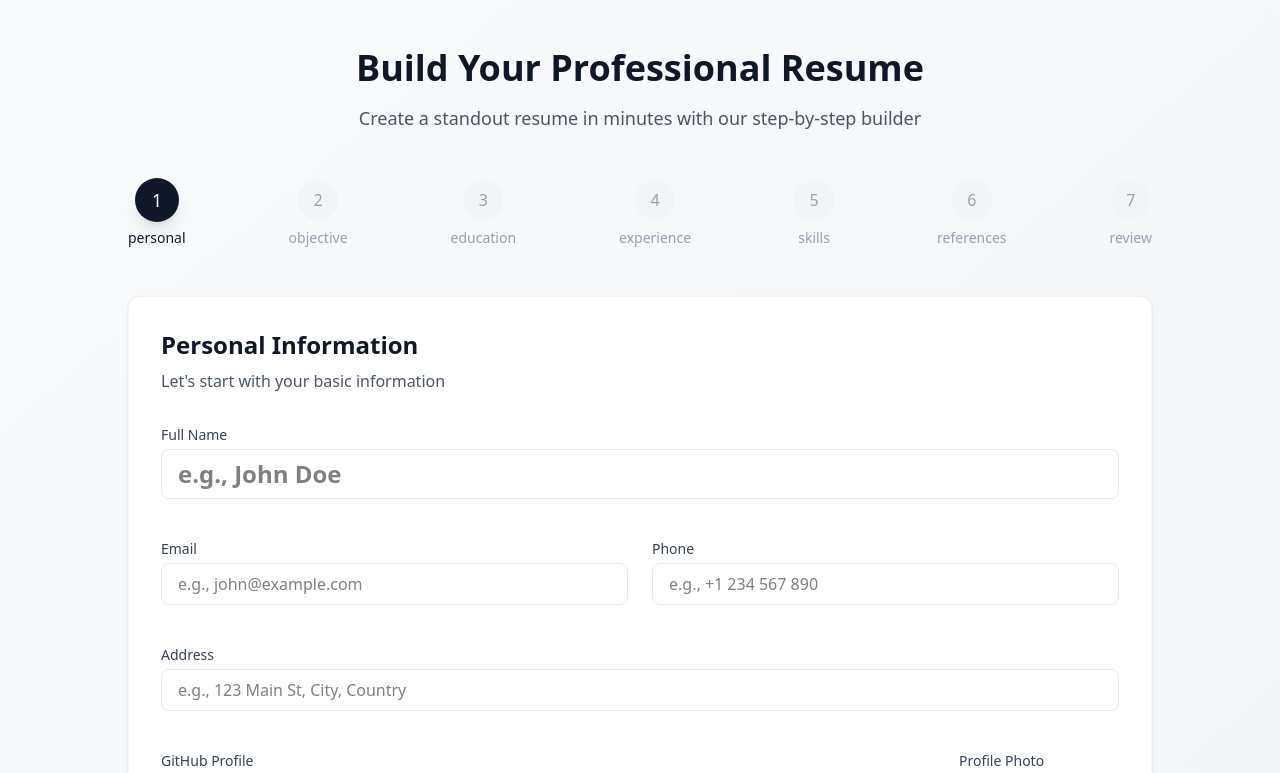
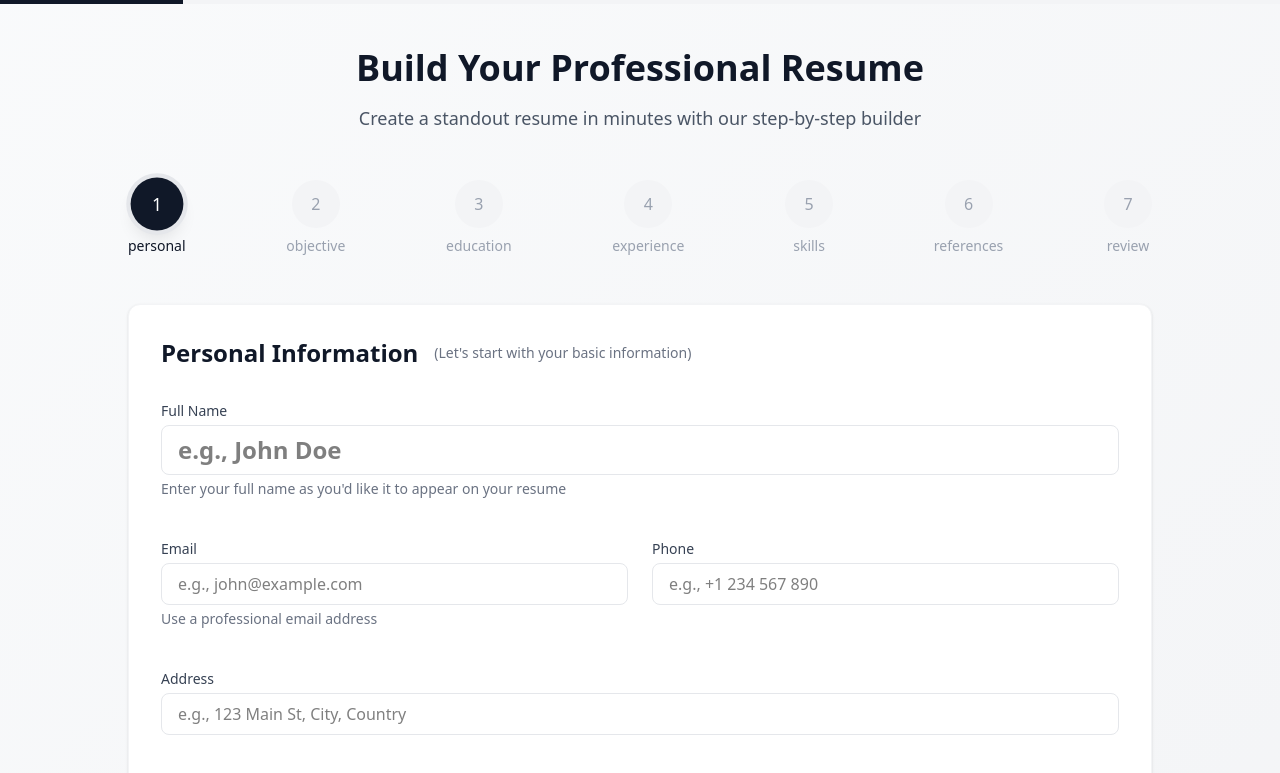
Before and after one commit to DarwinMelaya/ResumeKer, a React (Vite) app in the folder frontend/: page /home in a window 1280 px wide. Shown: the top 773 px of the page. Built offline with nearby package versions, Linux system fonts and the light colour scheme.

Commit message:
Fix the UI make it more proffesinal

```diff
--- a/frontend/src/pages/Home.jsx
+++ b/frontend/src/pages/Home.jsx
@@ -20,18 +20,18 @@ const StepIndicator = ({ currentStep, totalSteps }) => (
       {Array.from({ length: totalSteps }, (_, i) => (
         <motion.div
           key={i}
-          className="flex flex-col items-center"
+          className="flex flex-col items-center group cursor-help"
           initial={{ opacity: 0, y: 20 }}
           animate={{ opacity: 1, y: 0 }}
           transition={{ delay: i * 0.1 }}
         >
           <div
             className={`
-            w-10 h-10 rounded-full flex items-center justify-center
+            w-12 h-12 rounded-full flex items-center justify-center
             transition-all duration-300 ease-in-out
             ${
               i === currentStep
-                ? "bg-gray-900 text-white shadow-lg scale-110"
+                ? "bg-gray-900 text-white shadow-lg scale-110 ring-4 ring-gray-200"
                 : i < currentStep
                 ? "bg-gray-700 text-white"
                 : "bg-gray-100 text-gray-400"
@@ -42,7 +42,7 @@ const StepIndicator = ({ currentStep, totalSteps }) => (
           </div>
           <span
             className={`
-            mt-2 text-sm font-medium
+            mt-2 text-sm font-medium whitespace-nowrap
             ${
               i === currentStep
                 ? "text-gray-900"
@@ -54,9 +54,12 @@ const StepIndicator = ({ currentStep, totalSteps }) => (
           >
             {Object.keys(STEPS)[i].toLowerCase()}
           </span>
+          <div className="absolute invisible group-hover:visible bg-gray-900 text-white text-xs rounded py-1 px-2 -bottom-8">
+            Step {i + 1} of {totalSteps}
+          </div>
         </motion.div>
       ))}
-      <div className="absolute top-5 left-0 w-full h-[2px] bg-gray-200 -z-10" />
+      <div className="absolute top-6 left-0 w-full h-[2px] bg-gray-200 -z-10" />
     </div>
   </div>
 );
@@ -68,6 +71,7 @@ const InputField = ({
   onChange,
   placeholder,
   className = "",
+  helper,
 }) => (
   <div className="mb-4">
     <label className="block text-sm font-medium text-gray-700 mb-1">
@@ -82,9 +86,11 @@ const InputField = ({
         w-full px-4 py-2 rounded-lg border border-gray-200
         focus:ring-2 focus:ring-gray-900 focus:border-transparent
         transition-all duration-200 ease-in-out bg-white
+        hover:border-gray-300
         ${className}
       `}
     />
+    {helper && <p className="mt-1 text-sm text-gray-500">{helper}</p>}
   </div>
 );
 
@@ -100,11 +106,17 @@ const StepContainer = ({ children, title, subtitle }) => (
     initial={{ opacity: 0, y: 20 }}
     animate={{ opacity: 1, y: 0 }}
     exit={{ opacity: 0, y: -20 }}
-    className="bg-white rounded-xl shadow-sm p-8 border border-gray-100"
+    className="bg-white rounded-xl shadow-sm p-8 border border-gray-100 hover:shadow-md transition-shadow"
   >
     <div className="mb-8">
-      <h2 className="text-2xl font-bold text-gray-900">{title}</h2>
-      {subtitle && <p className="mt-2 text-gray-600">{subtitle}</p>}
+      <h2 className="text-2xl font-bold text-gray-900 flex items-center gap-2">
+        {title}
+        {subtitle && (
+          <span className="text-sm font-normal text-gray-500 ml-2">
+            ({subtitle})
+          </span>
+        )}
+      </h2>
     </div>
     {children}
   </motion.div>
@@ -939,6 +951,7 @@ const Home = () => {
             }
             placeholder="e.g., John Doe"
             className="text-2xl font-semibold"
+            helper="Enter your full name as you'd like it to appear on your resume"
           />
         </div>
         <InputField
@@ -947,6 +960,7 @@ const Home = () => {
           value={formData.personalInfo.email}
           onChange={(e) => handlePersonalInfoChange("email", e.target.value)}
           placeholder="e.g., john@example.com"
+          helper="Use a professional email address"
         />
         <InputField
           label="Phone"
@@ -1028,6 +1042,10 @@ const Home = () => {
 
   return (
     <div className="min-h-screen bg-gradient-to-br from-gray-50 to-gray-100 py-12 px-4 sm:px-6 lg:px-8">
+      <ProgressIndicator
+        currentStep={currentStep}
+        totalSteps={Object.keys(STEPS).length}
+      />
       <div className="max-w-5xl mx-auto">
         <div className="text-center mb-12">
           <h1 className="text-4xl font-bold text-gray-900 mb-4">
@@ -1104,4 +1122,15 @@ const Home = () => {
   );
 };
 
+const ProgressIndicator = ({ currentStep, totalSteps }) => (
+  <div className="fixed top-0 left-0 w-full h-1 bg-gray-100">
+    <motion.div
+      className="h-full bg-gray-900"
+      initial={{ width: 0 }}
+      animate={{ width: `${((currentStep + 1) / totalSteps) * 100}%` }}
+      transition={{ duration: 0.3 }}
+    />
+  </div>
+);
+
 export default Home;
```
